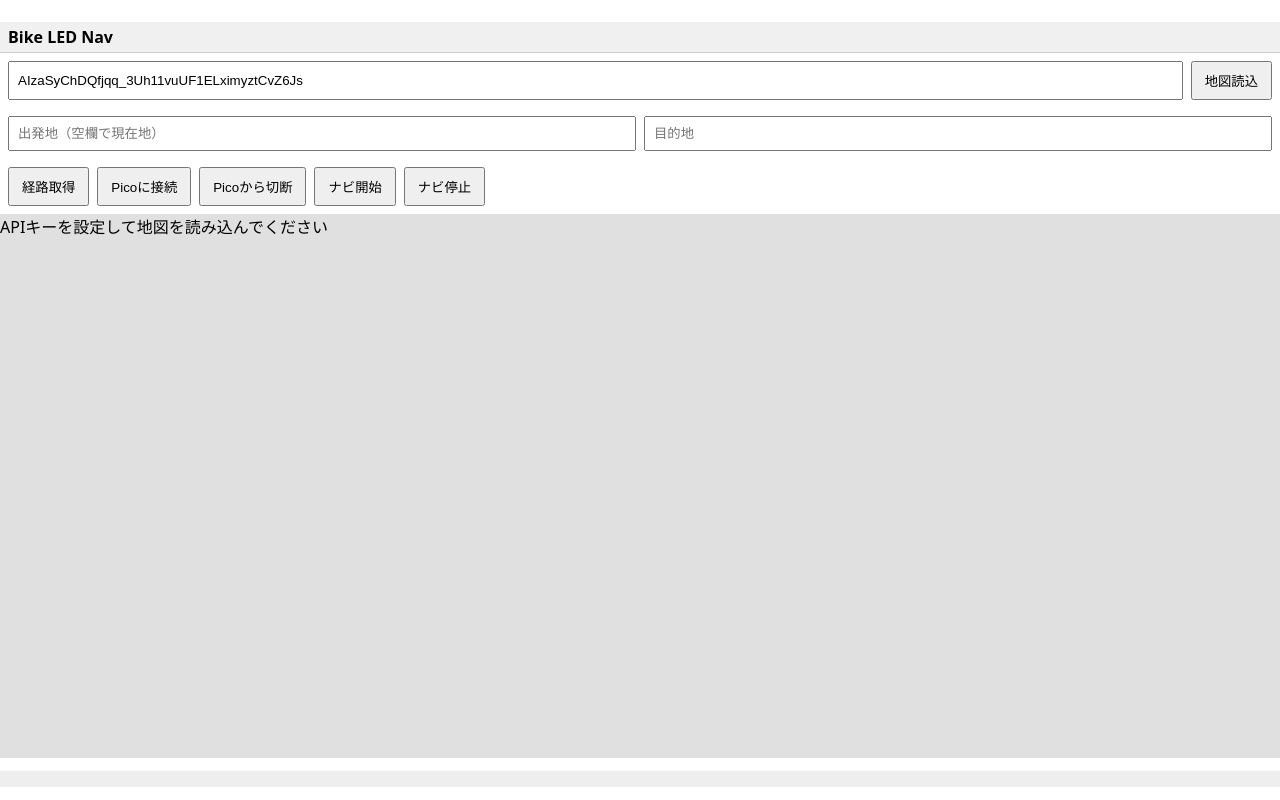
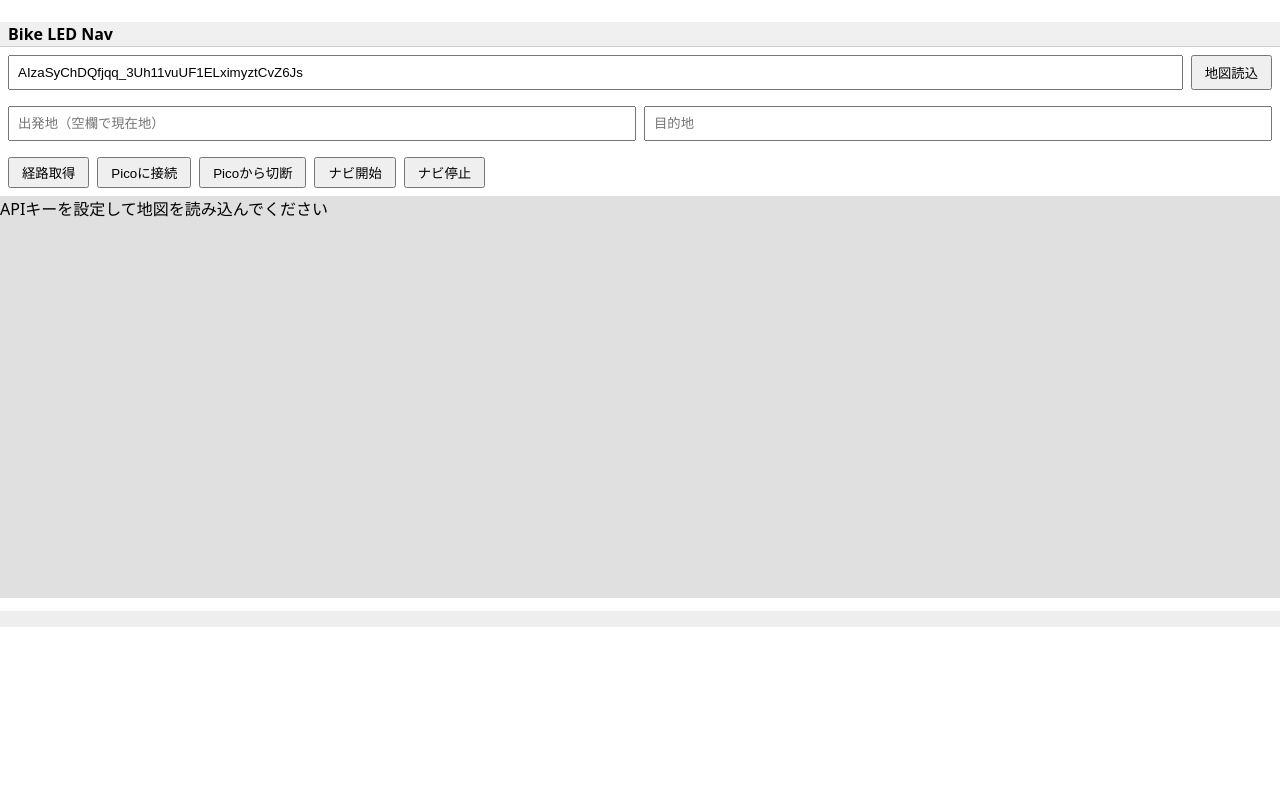
Before and after one commit to kakkun0330-al/kana.github.io, a plain HTML site: page index.html in a window 1280 px wide. Drawn offline with Linux system fonts and the light colour scheme.

Commit message:
Add files via upload

```diff
--- a/index.html
+++ b/index.html
@@ -3,7 +3,7 @@
 <head>
   <meta charset="utf-8">
   <meta name="viewport" content="width=device-width, initial-scale=1" />
-  <title>Bike LED Nav</title>
+  <title>二輪車用ナビシステム</title>
   <style>
     body {
         font-family: system-ui, sans-serif;
@@ -11,11 +11,11 @@
         /* 追加: Flexboxを使って全体を縦に配置 */
         display: flex;
         flex-direction: column;
-        min-height: 100vh; /* 少なくともビューポートの高さにする */
+        min-height: 80vh; /* 少なくともビューポートの高さにする */
     }
     header {
         /* 修正: 上下のパディングを減らす */
-        padding: 4px 8px; /* 例: 上下4px、左右8px */
+        padding: 1px 8px; /* 例: 上下1px、左右8px */
         display: flex;
         gap: 8px;
         background-color: #f0f0f0; /* 視認性向上のため色を追加 */
@@ -33,7 +33,7 @@
         padding: 8px;
     }
     button {
-        padding: 8px 12px;
+        padding: 4px 12px;
     }
     #map {
         /* 修正: 高さを元に戻し、残りのスペースを埋める */
```
